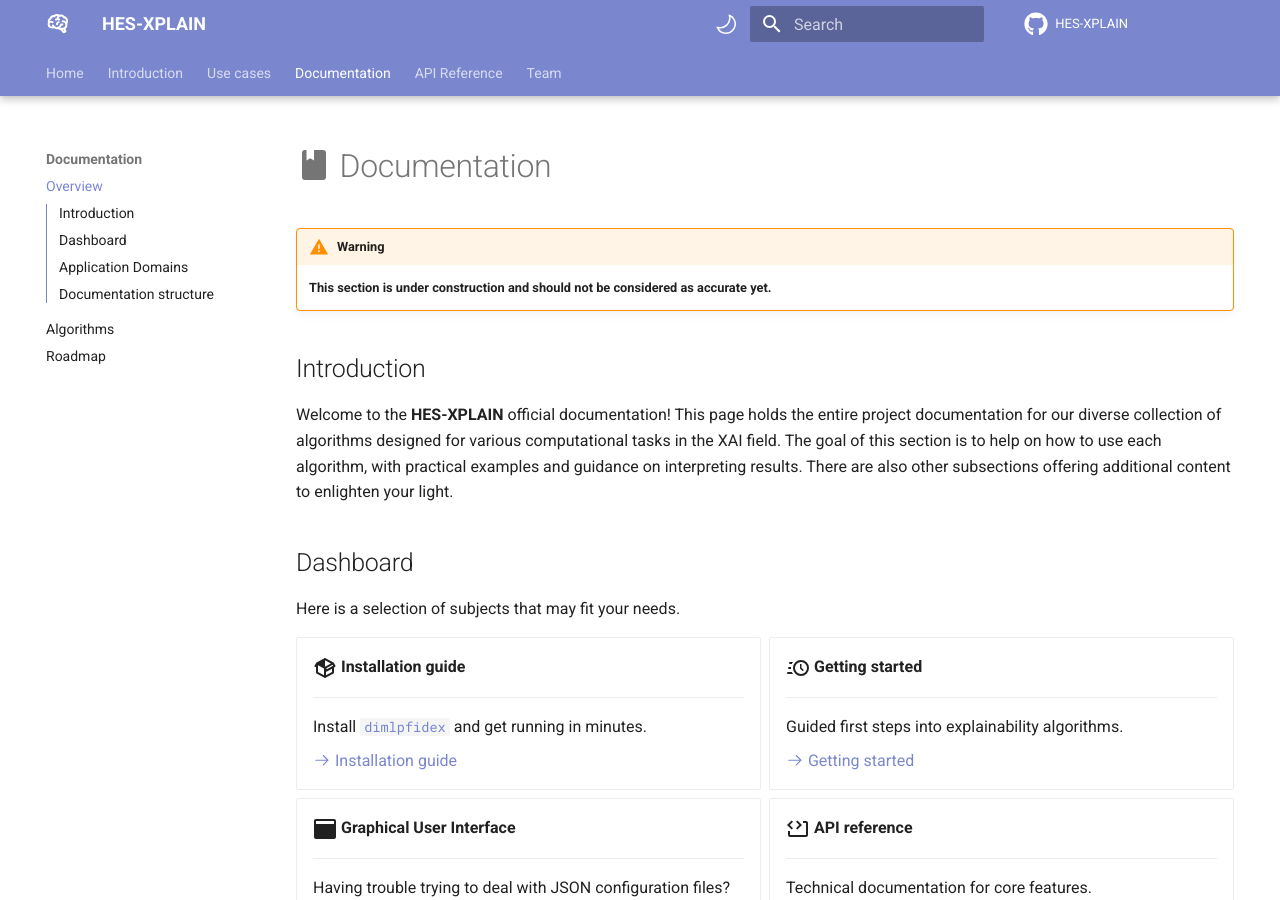
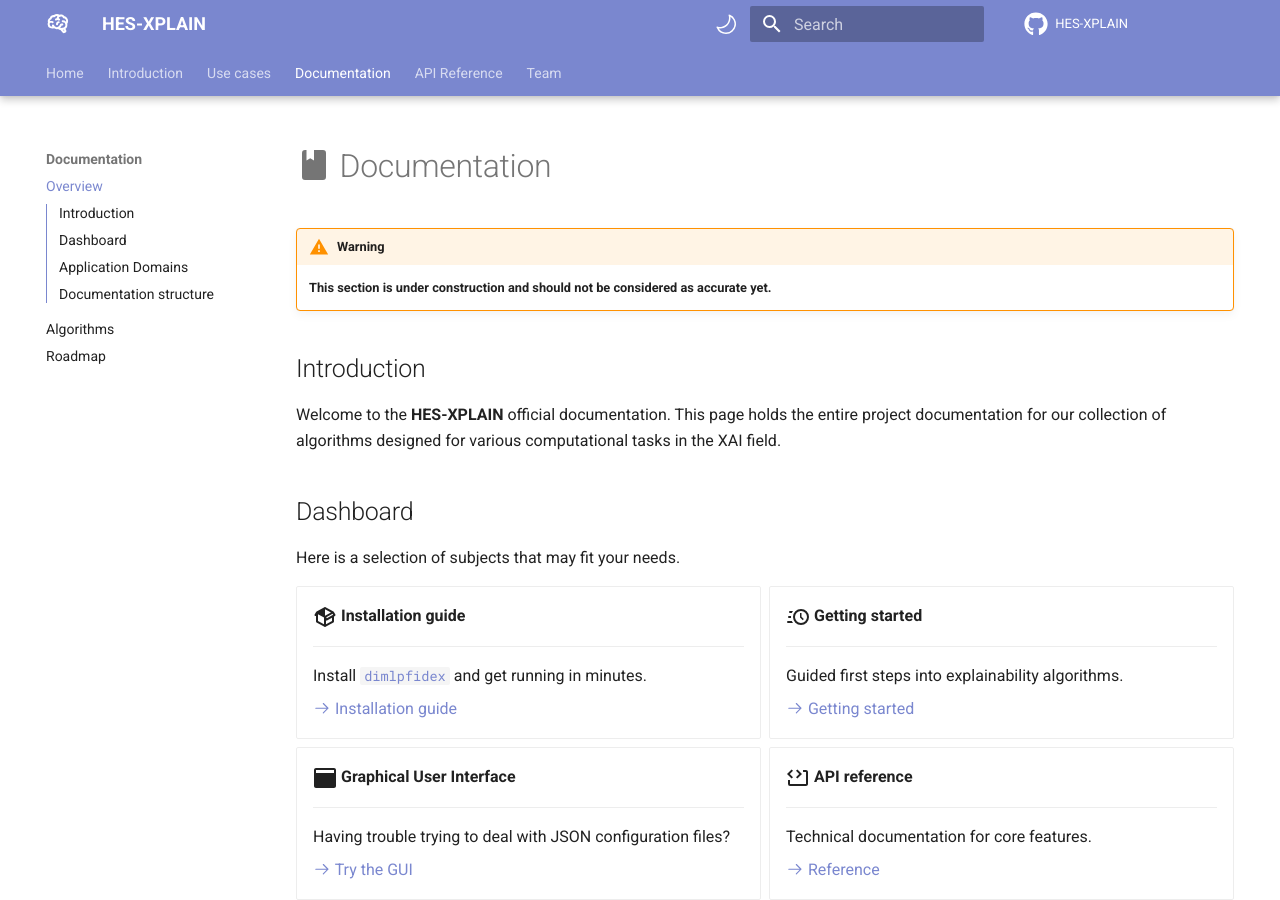
Before and after one commit to HES-XPLAIN/hes-xplain.github.io, an MkDocs documentation site: the page built from docs/documentation/overview.md, in a window 1280 px wide and 900 px high. Built offline with MkDocs 1.6.1 and Material for MkDocs 9.7.7, drawn with Linux system fonts in a browser that asks for light colours; comment, search, counter and statistics services are not loaded.

```diff
--- a/docs/documentation/overview.md
+++ b/docs/documentation/overview.md
@@ -4,8 +4,7 @@
     **This section is under construction and should not be considered as accurate yet.**
 
 ## Introduction
-Welcome to the **HES-XPLAIN** official documentation! This page holds the entire project documentation for our diverse collection of algorithms designed for various computational tasks in the XAI field. The goal of this section is to help on how to use each algorithm, with practical examples and guidance on interpreting results. There are also other subsections offering additional content to enlighten your light.
-
+Welcome to the **HES-XPLAIN** official documentation. This page holds the entire project documentation for our collection of algorithms designed for various computational tasks in the XAI field.
 
 ## Dashboard
 Here is a selection of subjects that may fit your needs.
```
Also changed, not shown: docs/documentation/installation-guide.md (+4 -4 lines).
